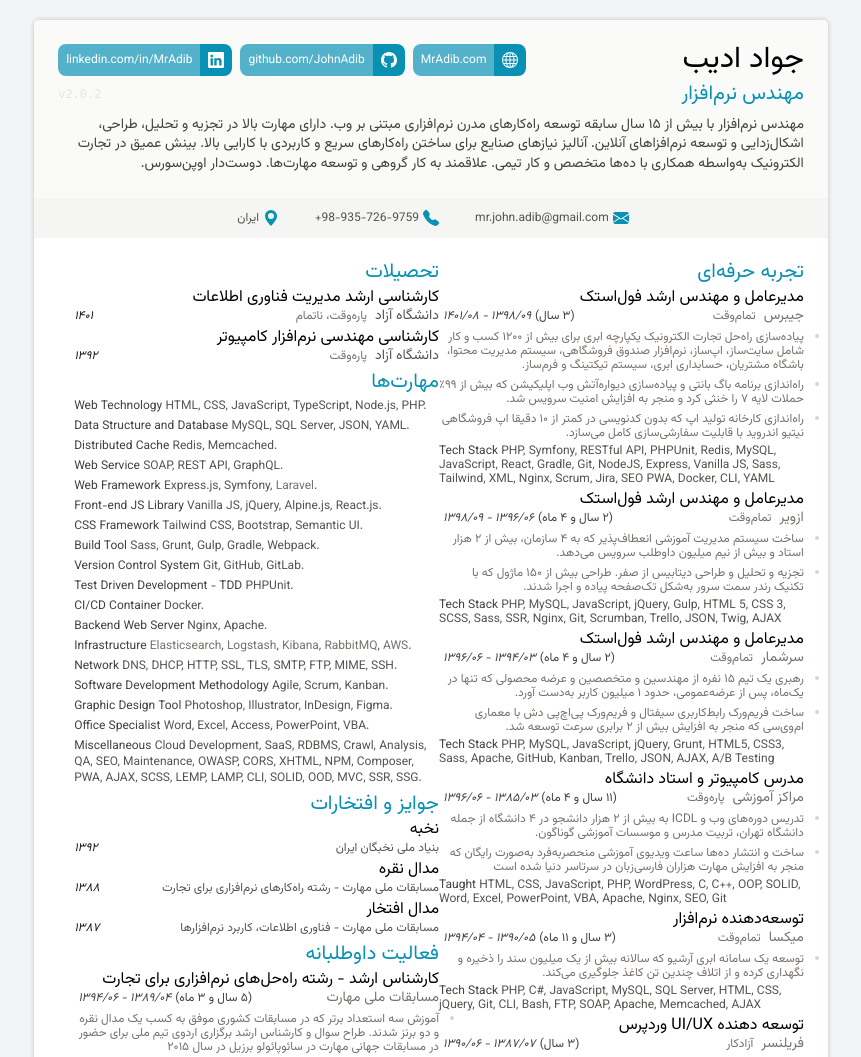
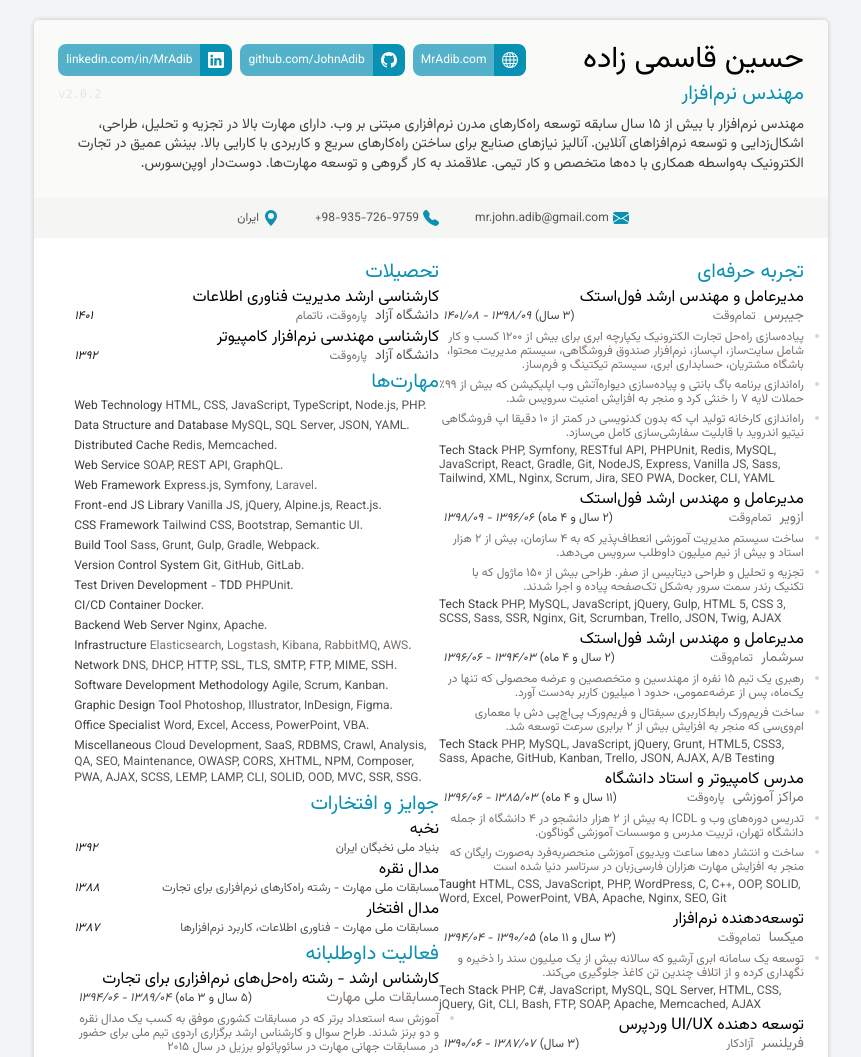
Before and after one commit to ghasemizade/resume, a website: page fa/index.html in a window 1280 px wide. Shown: the top 1057 px of the page, without its empty margins (209-1070 px from the left). Drawn offline with Linux system fonts and the light colour scheme.

Commit message:
update title resume

```diff
--- a/fa/index.html
+++ b/fa/index.html
@@ -40,7 +40,7 @@
           <div class="flex">
             <div class="grow">
               <h1 class="text-black text-3xl font-black leading-8" itemprop="name">
-                جواد ادیب
+                حسین قاسمی زاده
               </h1>
             </div>
             <nav class="text-xs flex gap-2 justify-end text-stone-700">
```
